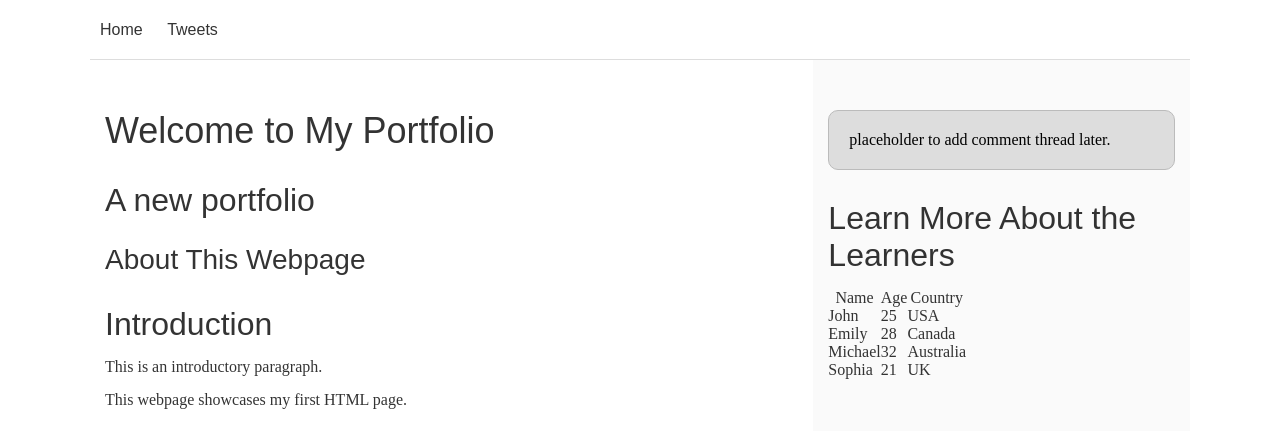
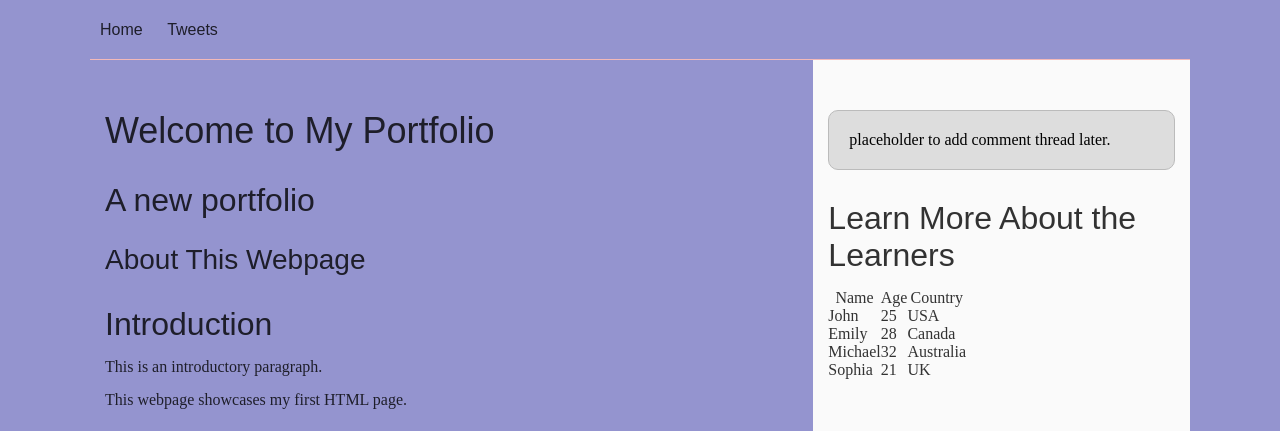
Before and after one commit to PeaceIsuaiko/alx_html_css, a plain HTML site: page css_basic/index.html in a window 1280 px wide. Shown: the top 431 px of the page. Drawn offline with Linux system fonts and the light colour scheme.

Commit message:
little style added to css

```diff
--- a/css_basic/style.css
+++ b/css_basic/style.css
@@ -1,6 +1,7 @@
 body{
     display: flex;
     flex-direction: column;
+    background-color: rgb(148, 148, 207);
 }
 main{
     display: flex;
@@ -76,7 +77,7 @@ h1, h2, h3, h4, h5, h6, header {
 article {
 }
 header {
-	border-bottom: 1px solid rgb(221,221,221);
+	border-bottom: 1px solid rgb(243, 185, 185);
 	transition: border-bottom-color 1s ease;
 }
 header a {
```
